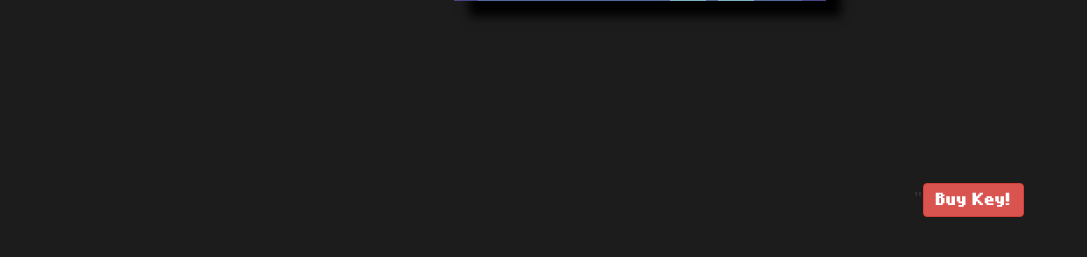
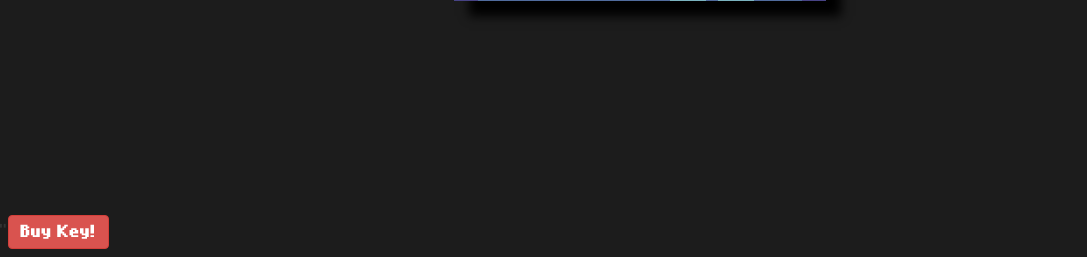
Before and after one commit to chestfest/chestfest.github.io, a PHP site: page / in a window 1280 px wide. Shown: the part 543-800 px from the top of the page, without its empty margins (0-1087 px from the left). Run offline with PHP 8.4, Linux system fonts and the light colour scheme; some libraries are stand-ins or nearby versions.

Commit message:
Update style.css

```diff
--- a/Backend/style.css
+++ b/Backend/style.css
@@ -55,6 +55,5 @@ img {
 
 .button {
     position: absolute;
-    bottom: 5%;
-    right: 20%;
+    bottom: 1%;
 }
```
